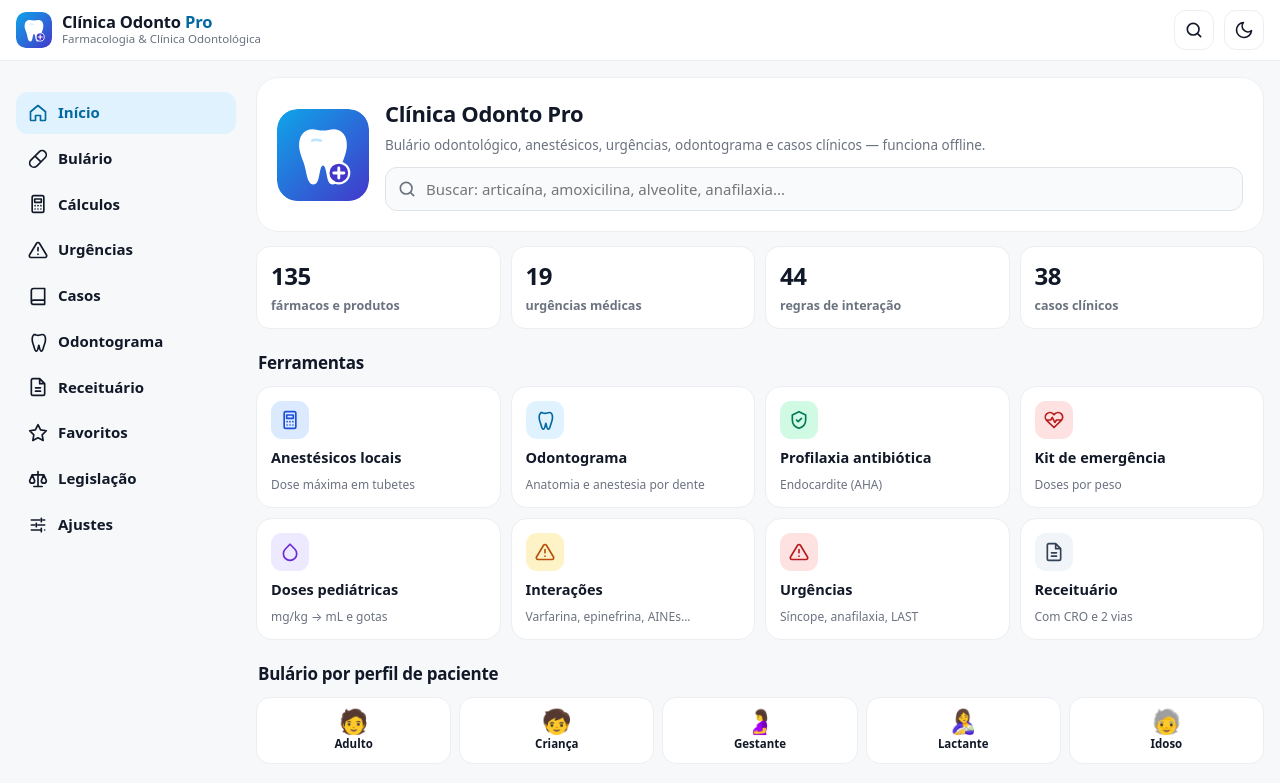
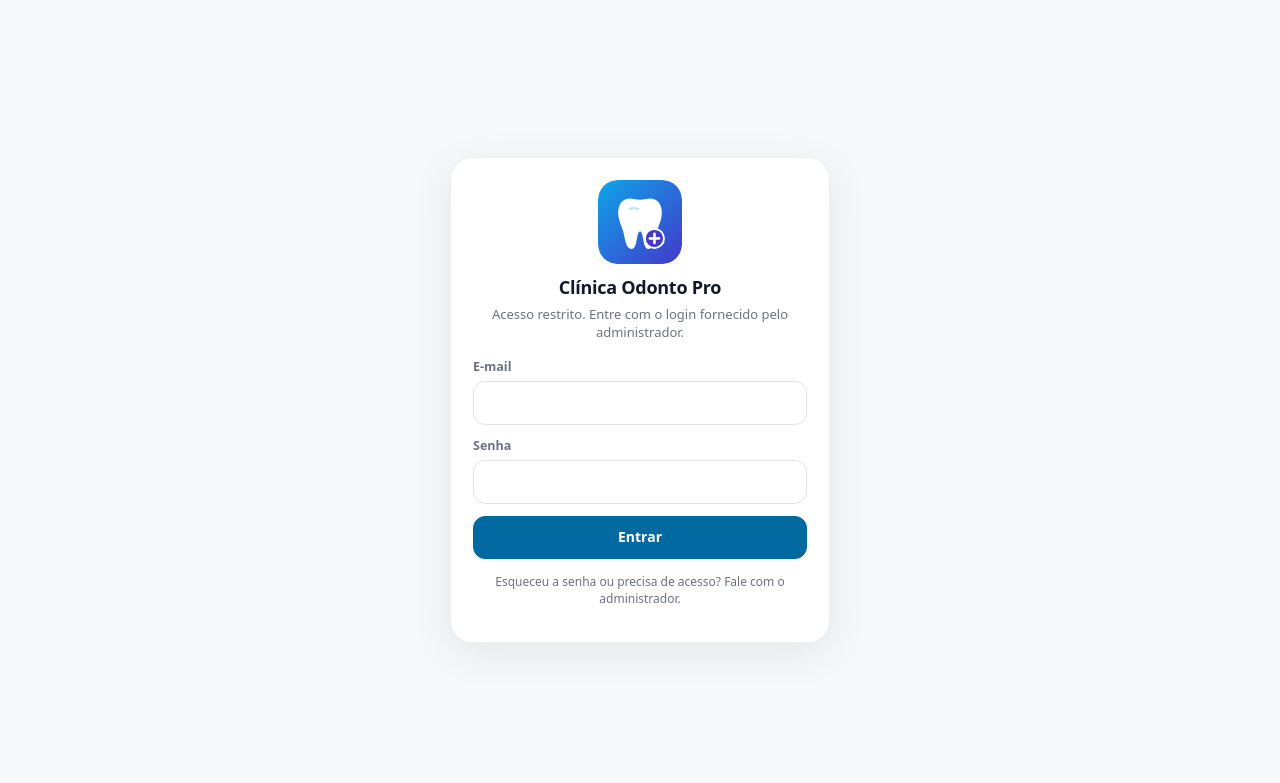
Before and after one commit to leolimauk/Leo-Lima-vet, a website: page odonto/index.html in a window 1280 px wide. Shown: the top 783 px of the page. Drawn offline with Linux system fonts and the light colour scheme.

Commit message:
Clínica Odonto Pro: ativar login (projeto Firebase próprio)
Co-Authored-By: Claude Opus 5.5 <noreply@anthropic.com>
Claude-Session: https://claude.ai/code/session_01Ssp8FKhJi2AwAE5znbvNoV

```diff
--- a/odonto/index.html
+++ b/odonto/index.html
@@ -842,7 +842,7 @@ function vSettings(){const D=S.doc;const t=store.get("theme","auto");
 
 
 /* ================= Login (Firebase Auth via REST) ================= */
-const FB={apiKey:""};const AUTH_ON=!!FB.apiKey&&!FB.apiKey.startsWith("__");const GRACE_DAYS=7;
+const FB={apiKey:"AIzaSyAjleBKFHTEdlenYLfBrwKRWNidvMymUMs"};const AUTH_ON=!!FB.apiKey&&!FB.apiKey.startsWith("__");const GRACE_DAYS=7;
 const AUTH_ERR={EMAIL_NOT_FOUND:"E-mail ou senha incorretos.",INVALID_PASSWORD:"E-mail ou senha incorretos.",INVALID_LOGIN_CREDENTIALS:"E-mail ou senha incorretos.",INVALID_EMAIL:"E-mail inválido.",
  USER_DISABLED:"Seu acesso foi desativado. Fale com o administrador.",USER_NOT_FOUND:"Seu acesso foi removido. Fale com o administrador.",TOKEN_EXPIRED:"Sua senha foi alterada. Entre novamente.",INVALID_REFRESH_TOKEN:"Sessão expirada. Entre novamente.",
  TOO_MANY_ATTEMPTS_TRY_LATER:"Muitas tentativas. Aguarde alguns minutos.",MISSING_PASSWORD:"Informe a senha."};
```
Also changed, not shown: odonto/src/firebase.json (added).
